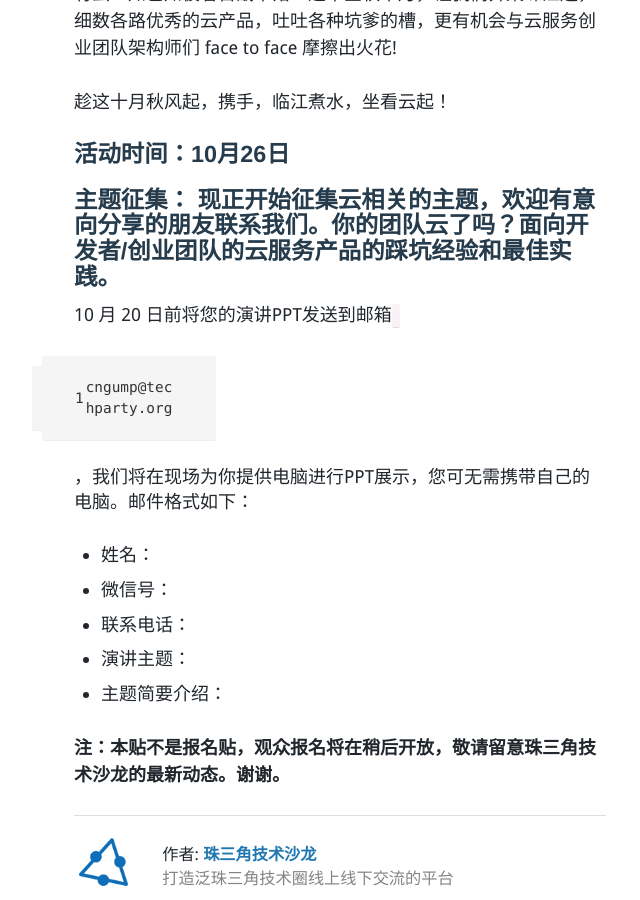
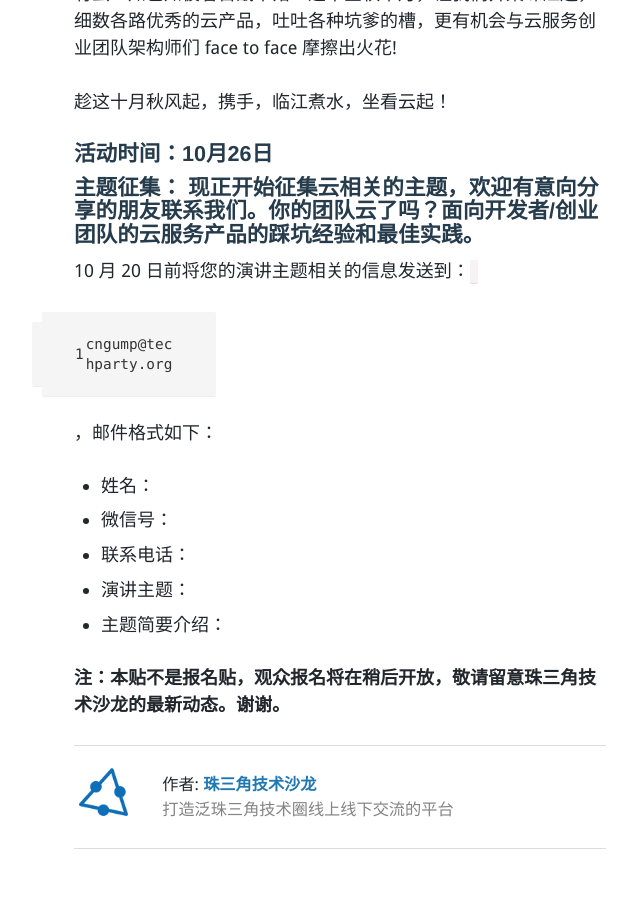
Before and after one commit to techparty-org/techparty-org.github.io, a Jekyll site: the page built from _posts/2014-10-13-gztechparty-cloud-stuff-with-startups.md, in a window 1280 px wide and 900 px high, scrolled down 888 px. Shown: the whole window, without its empty margins (300-940 px from the left). Built offline with Jekyll 4.4.1, drawn with Linux system fonts in a browser that asks for light colours; nearby versions of some CDN libraries; Markdown is read by kramdown in place of the engine named in the settings; comment, search, counter and statistics services are not loaded.

Commit message:
fix typo

```diff
--- a/_posts/2014-10-13-gztechparty-cloud-stuff-with-startups.md
+++ b/_posts/2014-10-13-gztechparty-cloud-stuff-with-startups.md
@@ -24,10 +24,10 @@ author:
 趁这十月秋风起，携手，临江煮水，坐看云起！
 
 
-###活动时间：10月26日
-###主题征集： 现正开始征集云相关的主题，欢迎有意向分享的朋友联系我们。你的团队云了吗？面向开发者/创业团队的云服务产品的踩坑经验和最佳实践。
+####活动时间：10月26日
+####主题征集： 现正开始征集云相关的主题，欢迎有意向分享的朋友联系我们。你的团队云了吗？面向开发者/创业团队的云服务产品的踩坑经验和最佳实践。
 
-10 月 20 日前将您的演讲PPT发送到邮箱 `cngump@techparty.org`，我们将在现场为你提供电脑进行PPT展示，您可无需携带自己的电脑。邮件格式如下：
+10 月 20 日前将您的演讲主题相关的信息发送到：`cngump@techparty.org`，邮件格式如下：
 
 * 姓名：
 * 微信号：
```
